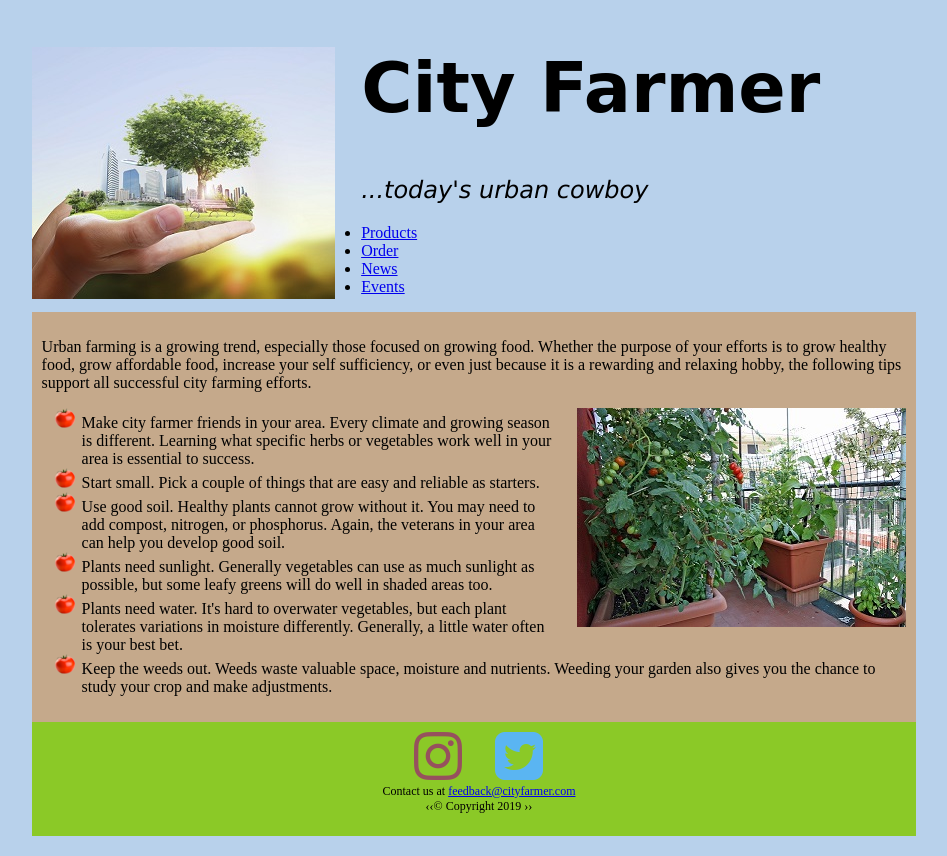
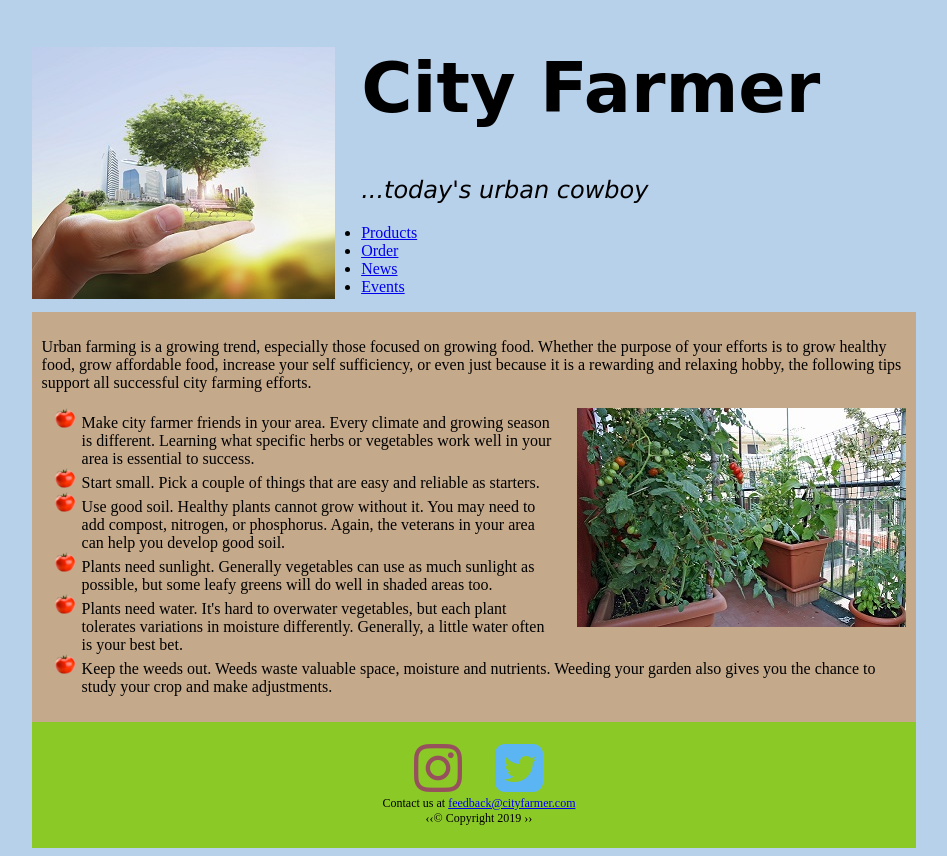
Before and after one commit to samuelkime/samuelkime.github.io, a plain HTML site: page CityFarmer/cf_index.html in a window 1280 px wide. Shown: the whole page, without its empty margins (166-1113 px from the left). Drawn offline with Linux system fonts and the light colour scheme.

Commit message:
Update cf_index.html

```diff
--- a/CityFarmer/cf_index.html
+++ b/CityFarmer/cf_index.html
@@ -2,14 +2,14 @@
     10/03/2023 -->
 <!DOCTYPE html>
 <html lang="en">
+<head>
 	<title>City Farmer</title>
-<head>
 	<meta charset="utf-8">
 	<meta name="description" content="City Farmer hosts a monthly newsletter with articles, photos, and tips for the urban farmer">
     <meta name="keywords" content="gardening blog, home grown, fruits, vegetables">
     <meta name="author" content="Samuel Kime">
     <meta name="viewport" content="width=device-width, initial-scale=1.0">
-	<link rel="stylesheet" type="text/css" href="css\cf_styles.css">
+	<link rel="stylesheet" type="text/css" href="css/cf_styles.css">
 </head>
 <body>
 	<div id="outerwrapper">
@@ -39,13 +39,14 @@
 		</ul>
 	</main>
 	<footer>
-		<a href="https://www.instagram.com" target="_blank"><img src="images\iconmonstr-instagram-11-48.png" alt="Instagram Icon"></a>
+		<p>
+		<a href="https://www.instagram.com" target="_blank"><img src="images/iconmonstr-instagram-11-48.png" alt="Instagram Icon"></a>
 		&nbsp;
 		&nbsp;
 		&nbsp;
 		&nbsp;
 		&nbsp;
-		<a href="http://twitter.com" target="_blank"><img src="images\iconmonstr-twitter-3-48.png" alt="Twitter Icon"></a><br>
+		<a href="http://twitter.com" target="_blank"><img src="images/iconmonstr-twitter-3-48.png" alt="Twitter Icon"></a><br>
 		Contact us at <a href="mailto:feedback@cityfarmer.com">feedback@cityfarmer.com</a><br>
 			&lsaquo;&lsaquo;&#169; Copyright 2019 &rsaquo;&rsaquo;
 		</p>
```
